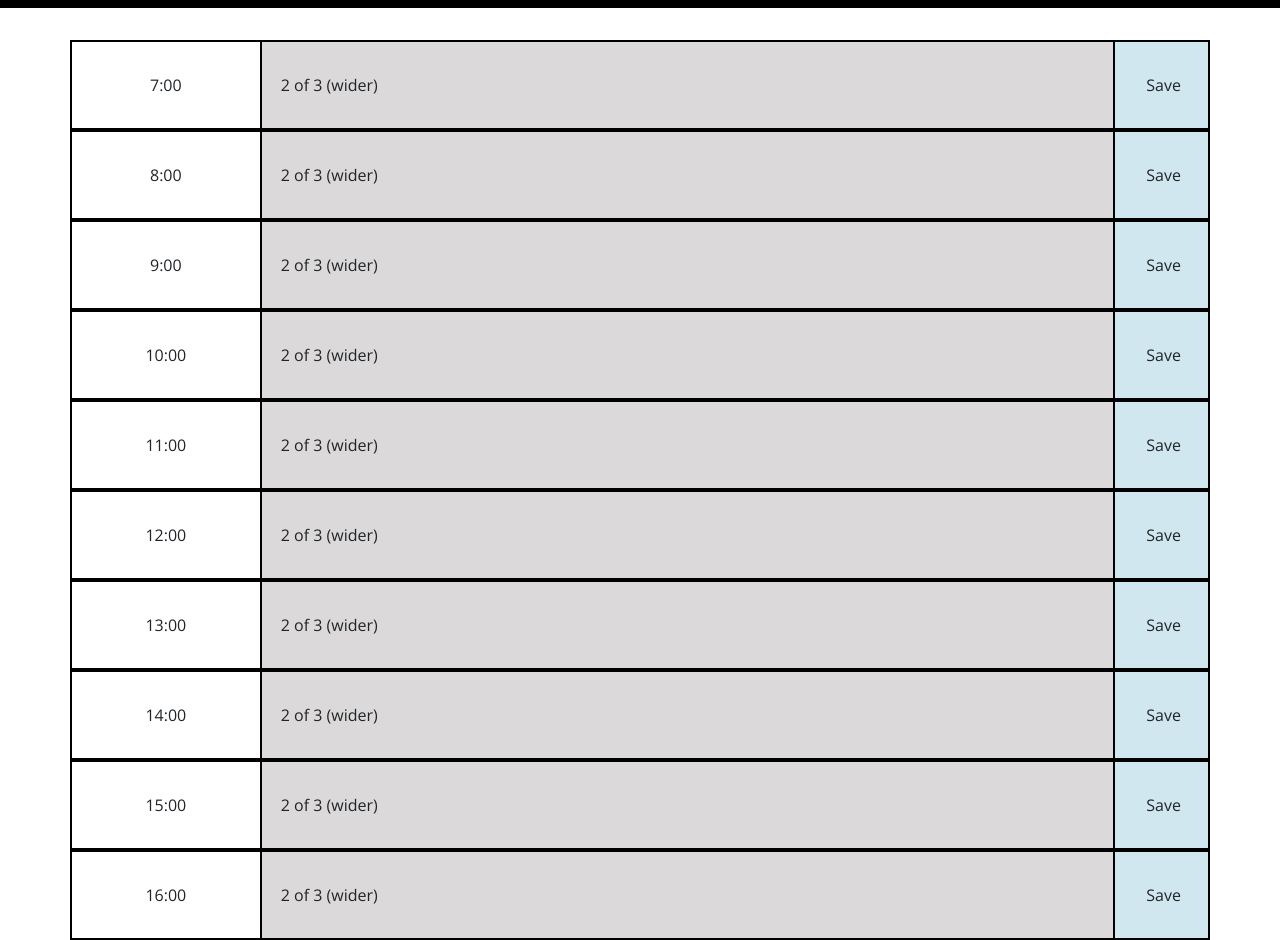
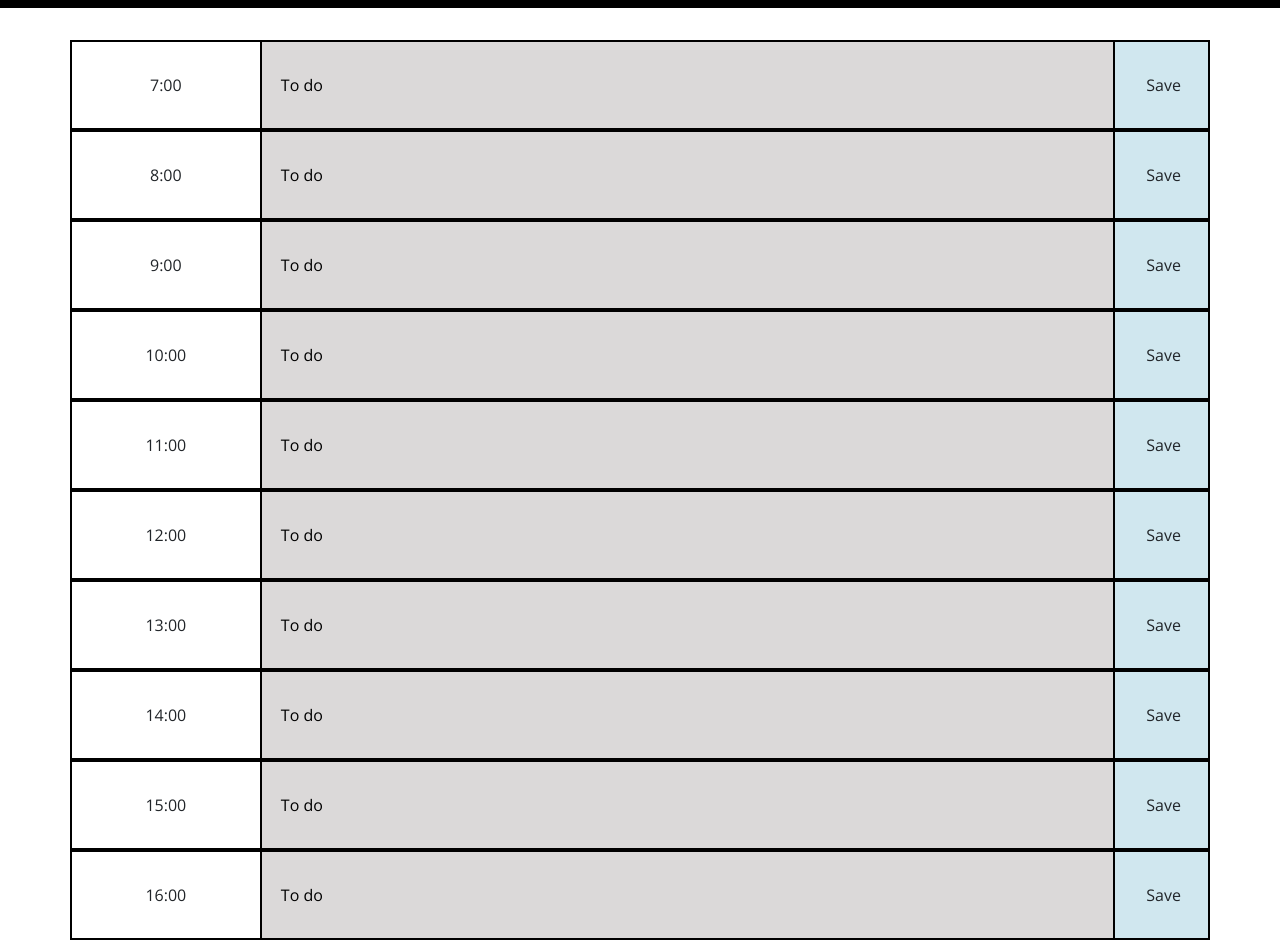
Before and after one commit to parisa-ostovari/WorkDayScheduler, a plain HTML site: page index.html in a window 1280 px wide. Shown: the part 260-1200 px from the top of the page. Drawn offline with nearby package versions, Linux system fonts and the light colour scheme.

Commit message:
textarea added for HTML

```diff
--- a/assets/css/style.css
+++ b/assets/css/style.css
@@ -62,6 +62,13 @@ textarea {
   background-color: rgb(208, 231, 239);
 }
 
+textarea#styled {
+  text-align: left;
+  display: block;
+  align-content: center;
+
+}
+
 .hour {
   background-color: #ffffff;
   color: #000000;
--- a/index.html
+++ b/index.html
@@ -36,52 +36,52 @@
       <div class="container">
         <div class="row">
           <div class="col-2"> 7:00 </div>
-          <div class="col-9"> 2 of 3 (wider)</div>
+          <textarea class="col-9" id="styled"> To do </textarea>
           <div class="col-1"> Save</div>
         </div>
         <div class="row">
           <div class="col-2"> 8:00 </div>
-          <div class="col-9"> 2 of 3 (wider)</div>
+          <textarea class="col-9" id="styled"> To do </textarea>
           <div class="col-1"> Save</div>
         </div>
         <div class="row">
           <div class="col-2"> 9:00 </div>
-          <div class="col-9"> 2 of 3 (wider)</div>
+          <textarea class="col-9" id="styled"> To do </textarea>
           <div class="col-1"> Save</div>
         </div>
          <div class="row">
           <div class="col-2"> 10:00 </div>
-          <div class="col-9"> 2 of 3 (wider)</div>
+          <textarea class="col-9" id="styled"> To do </textarea>
           <div class="col-1"> Save</div>
         </div>
         <div class="row">
           <div class="col-2"> 11:00 </div>
-          <div class="col-9"> 2 of 3 (wider)</div>
+          <textarea class="col-9" id="styled"> To do </textarea>
           <div class="col-1"> Save</div>
         </div>
         <div class="row">
           <div class="col-2"> 12:00 </div>
-          <div class="col-9"> 2 of 3 (wider)</div>
+          <textarea class="col-9" id="styled"> To do </textarea>
           <div class="col-1"> Save</div>
         </div>
         <div class="row">
           <div class="col-2"> 13:00 </div>
-          <div class="col-9"> 2 of 3 (wider)</div>
+          <textarea class="col-9" id="styled"> To do </textarea>
           <div class="col-1"> Save</div>
         </div>
         <div class="row">
           <div class="col-2"> 14:00 </div>
-          <div class="col-9"> 2 of 3 (wider)</div>
+          <textarea class="col-9" id="styled"> To do </textarea>
           <div class="col-1"> Save</div>
         </div>
         <div class="row">
           <div class="col-2"> 15:00 </div>
-          <div class="col-9"> 2 of 3 (wider)</div>
+          <textarea class="col-9" id="styled"> To do </textarea>
           <div class="col-1"> Save</div>
         </div>
         <div class="row">
           <div class="col-2"> 16:00 </div>
-          <div class="col-9"> 2 of 3 (wider)</div>
+          <textarea class="col-9" id="styled"> To do </textarea>
           <div class="col-1"> Save</div>
         </div>
 
```
